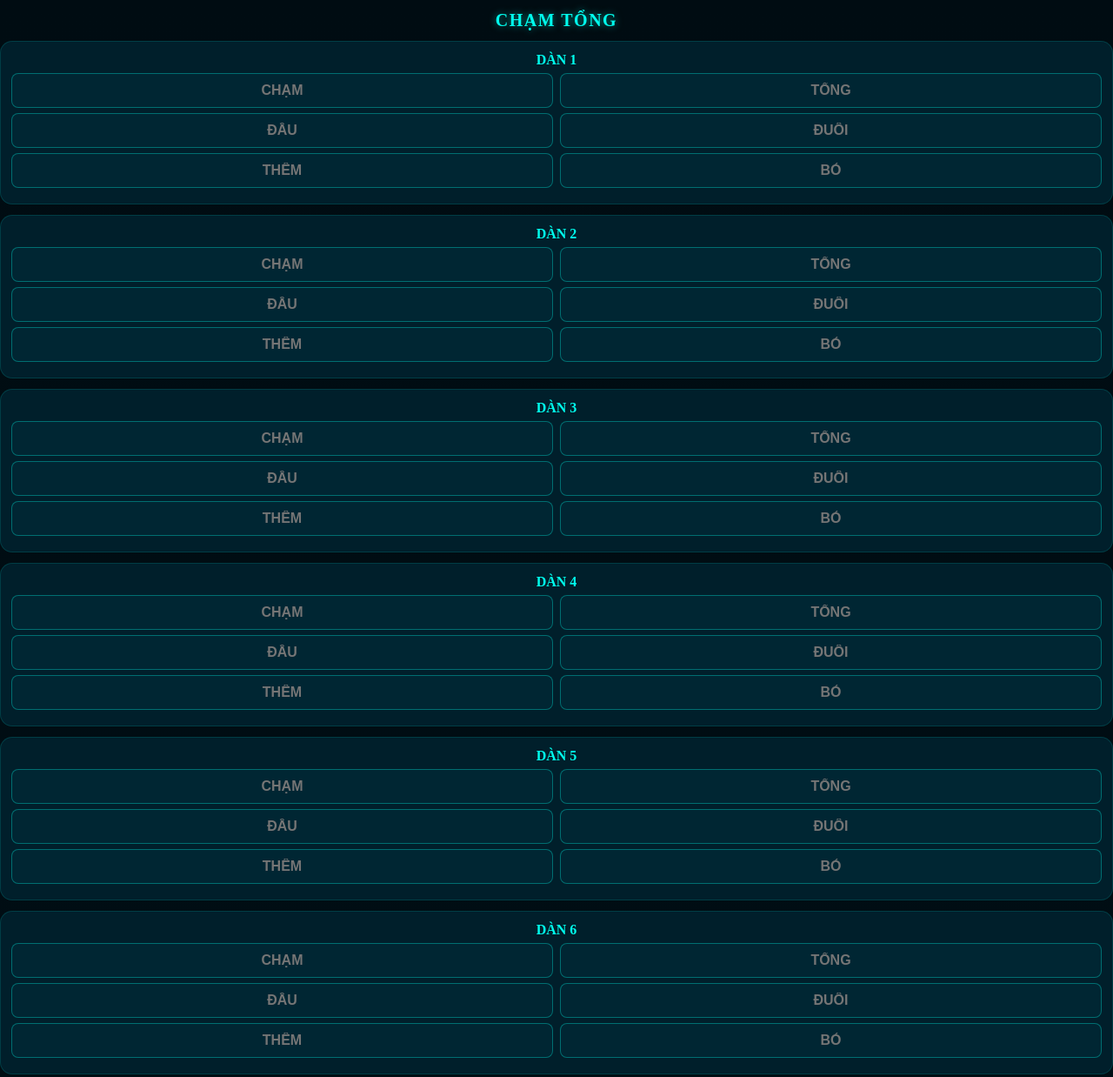
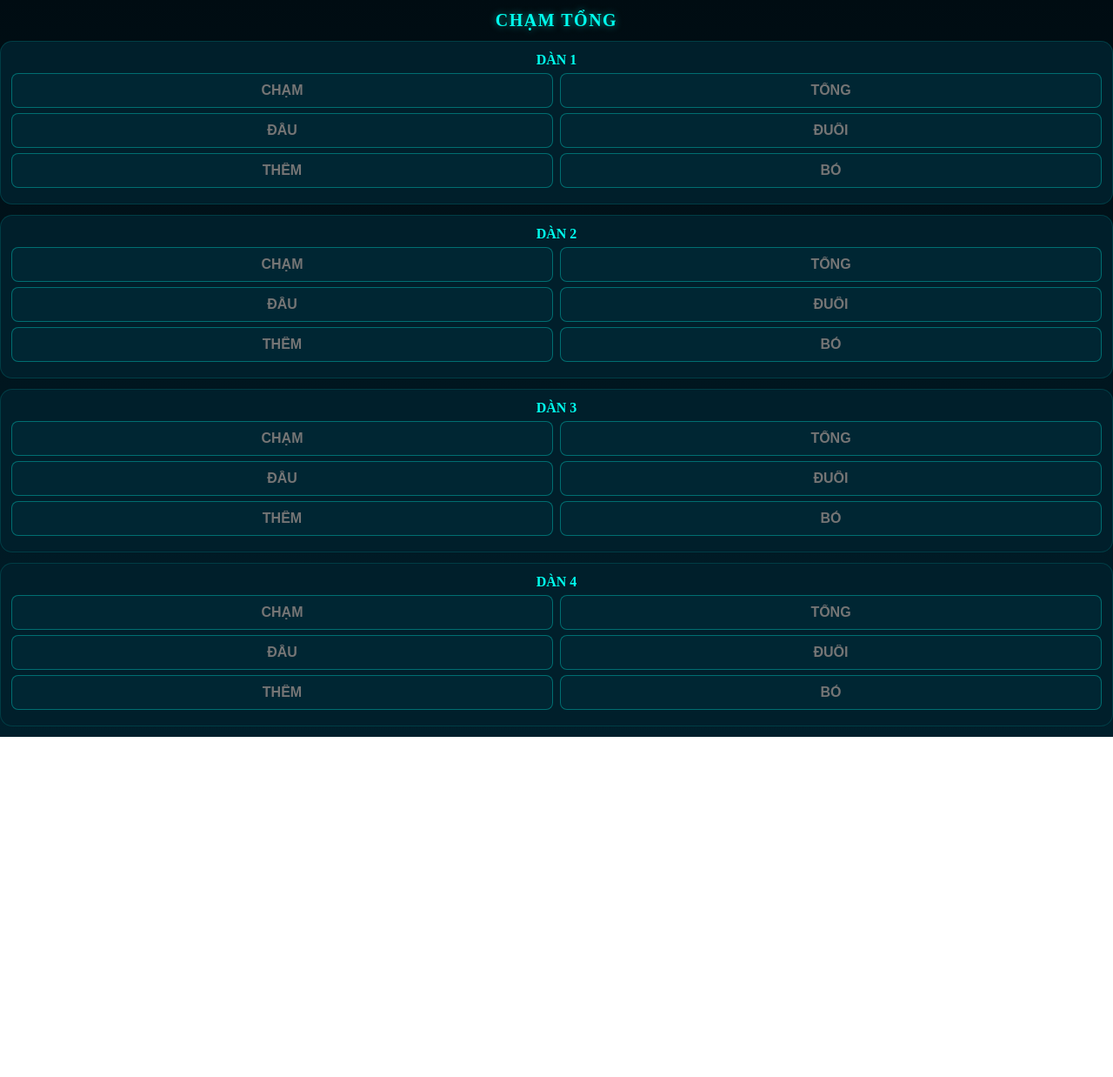
Before and after one commit to thanhdoanxuan779-droid/Vip123, a plain HTML site: page index.html in a window 1280 px wide. Shown: the top 1238 px of the page at 87% size. After the commit the page ends 847 px from the top, so only its background shows below. Drawn offline with Linux system fonts and the light colour scheme.

Commit message:
Fix loop condition in render1 function

```diff
--- a/index.html
+++ b/index.html
@@ -268,7 +268,7 @@ const subv=i=>document.getElementById('sub'+i).value
 
 function render1(){
   let h=''
-  for(let i=1;i<=MAX;i++){
+  for(let i=1;i<=MIN;i++){
     h+=`
     <div class="box" id="b1_${i}">
       <div class="title">DÀN ${i}</div>
```
